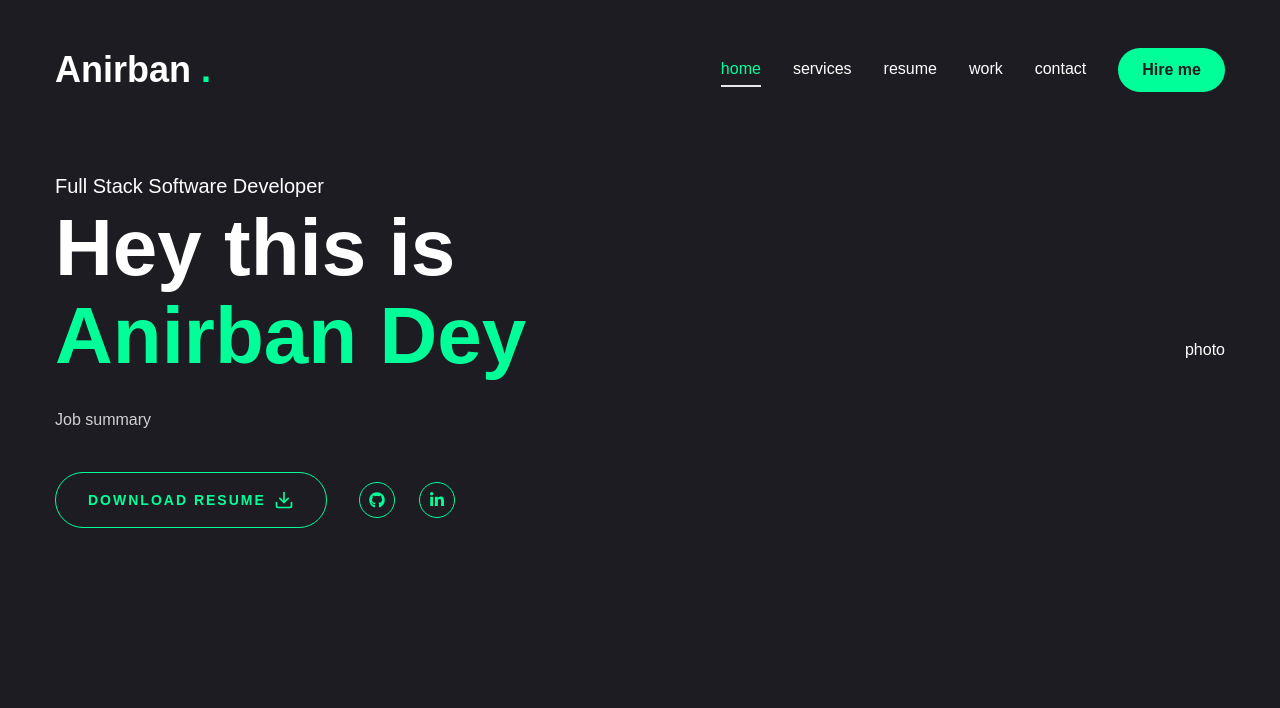
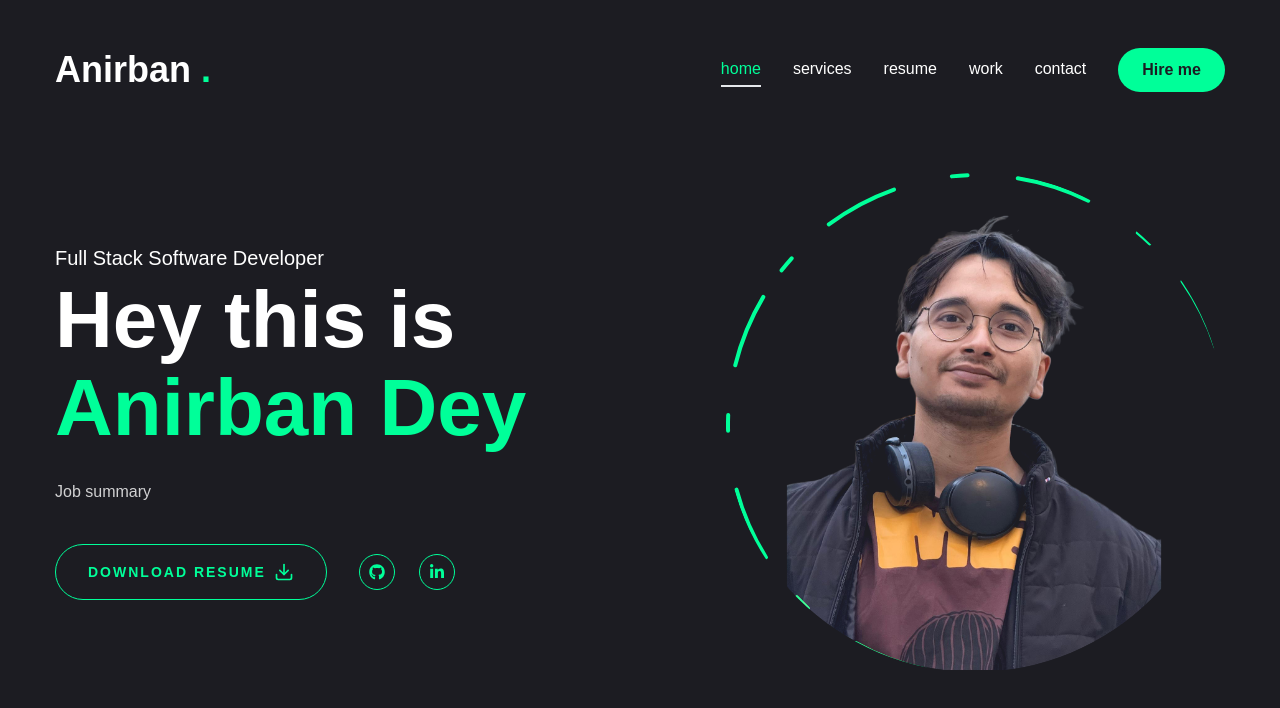
Before and after one commit to AnirbanDey-9497/anirban-portfolio, a Next.js app: page / in a window 1280 px wide. Shown: the top 708 px of the page. Built offline with nearby package versions, Linux system fonts and the light colour scheme.

Commit message:
Added my photo to the website

```diff
--- a/app/page.jsx
+++ b/app/page.jsx
@@ -4,6 +4,7 @@
 
 //components
 import Social from "@/components/Social";
+import Photo from "@/components/Photo";
 
 const Home = () => {
   return(
@@ -11,7 +12,7 @@
         <div className="container mx-auto h-full">
           <div className="flex flex-col xl:flex-row items-center justify-between xl:pt-8 xl:pb-24">
             {/*text*/}
-            <div className="text-center xl:text-left">
+            <div className="text-center xl:text-left order-2 xl:order-none">
               <span className="text-xl">Full Stack Software Developer</span>
               <h1 className="h1 mb-6">
                 Hey this is <br /><span className="text-accent">Anirban Dey</span>
@@ -36,7 +37,9 @@
                     </div>
                 </div>
             </div>
-            <div>photo</div>
+            <div className="order-1 xl:order-none mb-8 xl:mb-0">
+                <Photo />
+            </div>
           </div>
         </div>
       </section>
--- /dev/null
+++ b/components/Photo.jsx
@@ -0,0 +1,57 @@
+"use client";
+
+import {motion} from "framer-motion";
+import Image from "next/image"
+
+const Photo = () => {
+    return <div className="w-full h-full relative">
+        <motion.div
+            initial={{opacity:0}}
+            animate={{opacity:1,
+                    transition:{delay:2, duration:0.4, ease:"easeIn"},
+            }}>
+            {/* image */}
+            <div className="w-[300px] h-[300px] xl:w-[500px] xl:h-[500px] rounded-full overflow-hidden relative">
+            <motion.div
+                initial={{opacity:0}}
+                animate={{opacity:1,
+                    transition:{delay:2.4, duration:0.4, ease:"easeInOut"},
+                }}
+                className="w-[298px] h-[298px] xl:w-[498px] xl:h-[498px] mix-blend-lighten absolute">
+                <Image src="/assets/photo.png" priority quality={100} fill
+                       alt="" className="object-contain" />
+            </motion.div>
+
+            {/*circle*/}
+            <motion.svg className="w-[300px] xl:w-[506px] h-[300px] xl:h-[506px]"
+                        fill="transparent"
+                        viewBox="0 0 506 506"
+                        xmlns="http://www.w3.org/2000/svg"
+            >
+                <motion.circle
+                  cx="253"
+                  cy="253"
+                  r="250"
+                  stroke="#00ff99"
+                  strokeWidth="4"
+                  strokeLinecap="round"
+                  strokeLinejoin="round"
+                  initial={{strokeDasharray:"24 10 0 0"}}
+                  animate={{
+                      strokeDasharray:["15 120 25 25", "16 25 92 72", "4 250 22 22"],
+                      rotate: [120, 360]
+                  }}
+                 transition={{
+                     duration: 20,
+                     repeat: Infinity,
+                     repeatType: "reverse"
+                 }}
+                />
+            </motion.svg>
+                </div>
+        </motion.div>
+    </div>;
+};
+
+
+export default Photo;
```
Also changed, not shown: public/assets/photo.png (added).
